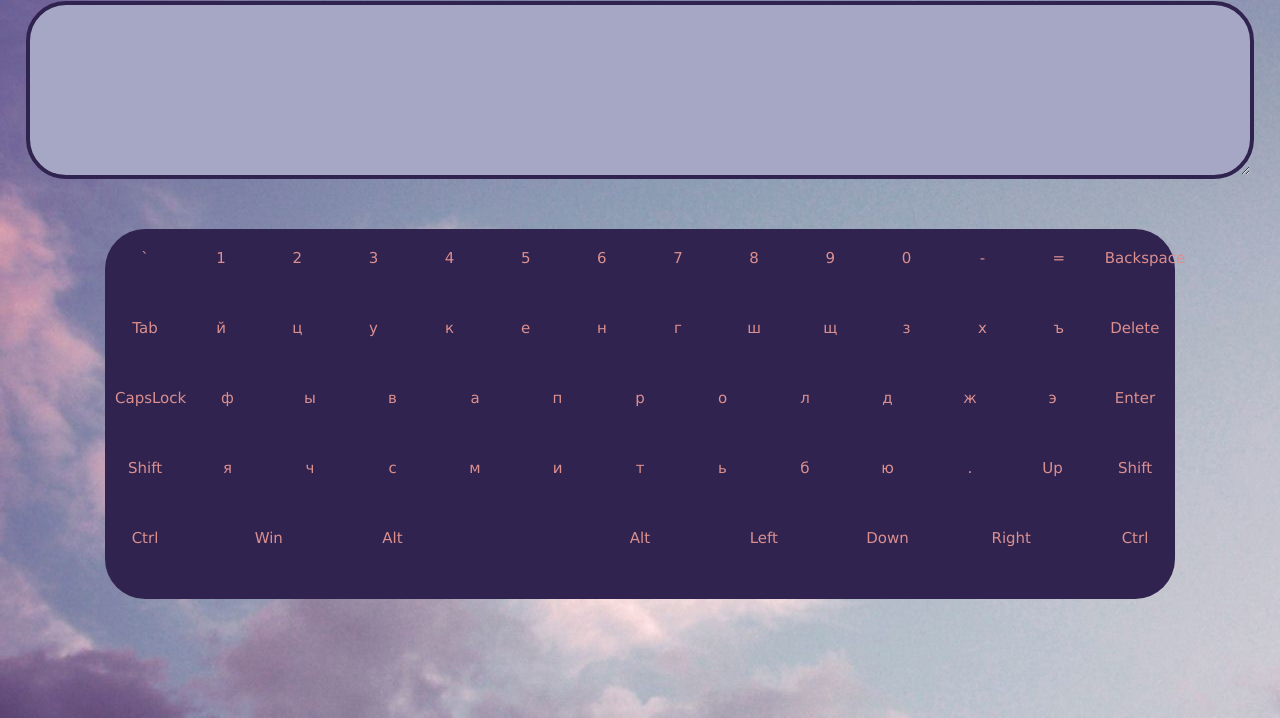
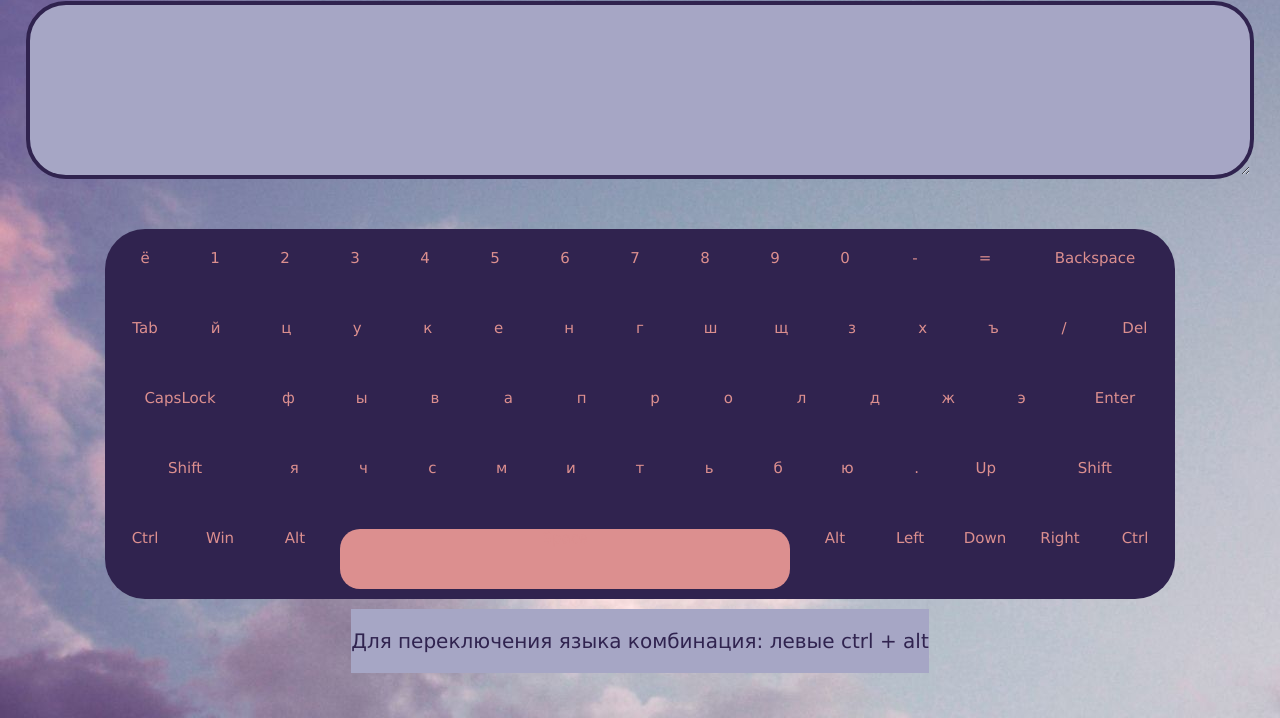
Before and after one commit to catherinakozhemyako/Virtual-Keyboard, a plain HTML site: page index.html in a window 1280 px wide. Shown: the part 82-800 px from the top of the page. Drawn offline with Linux system fonts and the light colour scheme.

Commit message:
refactor: change styles

```diff
--- a/app.js
+++ b/app.js
@@ -1,7 +1,22 @@
 let lang = 'ru';
-let ruKeys = [['`', '1', '2', '3', '4', '5', '6', '7', '8', '9', '0', '-', '=', 'Backspace'], ['Tab', 'й', 'ц', 'у', 'к', 'е', 'н', 'г', 'ш', 'щ', 'з', 'х', 'ъ', 'Delete'],
+let capsMode = false;
+let shift = false;
+
+const ruKeys = [['ё', '1', '2', '3', '4', '5', '6', '7', '8', '9', '0', '-', '=', 'Backspace'], ['Tab', 'й', 'ц', 'у', 'к', 'е', 'н', 'г', 'ш', 'щ', 'з', 'х', 'ъ', '/', 'Del'],
   ['CapsLock', 'ф', 'ы', 'в', 'а', 'п', 'р', 'о', 'л', 'д', 'ж', 'э', 'Enter'], ['Shift', 'я', 'ч', 'с', 'м', 'и', 'т', 'ь', 'б', 'ю', '.', 'Up', 'Shift'],
-  ['Ctrl', 'Win', 'Alt', ' ', 'Alt', 'Left', 'Down', 'Right', 'Ctrl']];
+  ['Ctrl', 'Win', 'Alt', 'Space', 'Alt', 'Left', 'Down', 'Right', 'Ctrl']];
+
+const ruKeysShift = [['Ё', '!', '"', '№', ';', '%', ':', '?', '*', '(', ')', '_', '+', 'Backspace'], ['Tab', 'Й', 'Ц', 'У', 'К', 'Е', 'Н', 'Г', 'Ш', 'Щ', 'З', 'Х', 'Ъ', '\\', 'Del'],
+  ['CapsLock', 'Ф', 'Ы', 'В', 'А', 'П', 'Р', 'О', 'Л', 'Д', 'Ж', 'Э', 'Enter'], ['Shift', 'Я', 'Ч', 'С', 'М', 'И', 'Т', 'Ь', 'Б', 'Ю', '.', 'Up', 'Shift'],
+  ['Ctrl', 'Win', 'Alt', 'Space', 'Alt', 'Left', 'Down', 'Right', 'Ctrl']];
+
+const enKeys = [['`', '1', '2', '3', '4', '5', '6', '7', '8', '9', '0', '-', '=', 'Backspace'], ['Tab', 'q', 'w', 'e', 'r', 't', 'y', 'u', 'i', 'o', 'p', '[', ']', '\\', 'Del'],
+  ['CapsLock', 'a', 's', 'd', 'f', 'g', 'h', 'j', 'k', 'l', ';', '\'', 'Enter'], ['Shift', 'z', 'x', 'c', 'v', 'b', 'n', 'm', ',', '.', '/', 'Up', 'Shift'],
+  ['Ctrl', 'Win', 'Alt', 'Space', 'Alt', 'Left', 'Down', 'Right', 'Ctrl']];
+
+const enKeysShift = [['~', '!', '@', '#', '$', '%', '^', '&', '*', '(', ')', '_', '+', 'Backspace'], ['Tab', 'Q', 'W', 'E', 'R', 'T', 'Y', 'U', 'I', 'O', 'P', '{', '}', '|', 'Del'],
+  ['CapsLock', 'A', 'S', 'D', 'F', 'G', 'H', 'J', 'K', 'L', ':', '"', 'Enter'], ['Shift', 'Z', 'X', 'C', 'V', 'B', 'N', 'M', '<', '>', '?', 'Up', 'Shift'],
+  ['Ctrl', 'Win', 'Alt', 'Space', 'Alt', 'Left', 'Down', 'Right', 'Ctrl']];
 
   function createHeader() {
     const header = document.createElement('header');
@@ -12,6 +27,13 @@ function createHeader() {
     title.innerText = 'Virtual Keyboard';
     header.appendChild(title);
   }
+  function createFooter() {
+    const footer = document.createElement('footer');
+    footer.innerHTML = '<p>Для переключения языка комбинация: левыe ctrl + alt</p>';
+    footer.classList.add('footer');
+    document.body.appendChild(footer);
+  }
+
 function createTextArea() {
   const textArea = document.createElement('textarea');
   textArea.classList.add('textarea');
@@ -21,6 +43,10 @@ function createTextArea() {
 function createButton(role) {
     const button = document.createElement('div');
     button.classList.add('key');
+    button.classList.add(`key-${role}`);
+    if (capsMode === true) {
+      button.innerHTML = `<span>${role.toUpperCase()}</span>`;
+    }
     button.innerHTML = `<span>${role}</span>`;
     return button;
   }
@@ -28,31 +54,65 @@ function createButton(role) {
 function createRow(arr) {
   const row = document.createElement('div');
   row.classList.add('keyboard-row');
-  arr.forEach(element => {
+  arr.forEach((element) => {
     const button = createButton(element);
     row.appendChild(button);
   });
   return row;
 }
 
-function createKeyboard(lang) {
+function createKeyboard(lang, shift) {
   const keyboardWrapper = document.createElement('div');
   keyboardWrapper.classList.add('keyboard-wrapper');
   document.body.appendChild(keyboardWrapper);
-  if (lang === 'ru') {
+  if (lang === 'ru' && shift === false) {
     const keyboard = document.createElement('div');
-    ruKeys.forEach(element => {
-      let row = createRow(element);
+    ruKeys.forEach((element) => {
+      const row = createRow(element);
+      keyboard.appendChild(row);
+    });
+    keyboardWrapper.appendChild(keyboard);
+  }
+  if (lang === 'ru' && shift === true) {
+    const keyboard = document.createElement('div');
+    ruKeysShift.forEach((element) => {
+      const row = createRow(element);
+      keyboard.appendChild(row);
+    });
+    keyboardWrapper.appendChild(keyboard);
+  }
+  if (lang === 'en' && shift === false) {
+    const keyboard = document.createElement('div');
+    enKeys.forEach((element) => {
+      const row = createRow(element);
+      keyboard.appendChild(row);
+    });
+    keyboardWrapper.appendChild(keyboard);
+  }
+  if (lang === 'en' && shift === true) {
+    const keyboard = document.createElement('div');
+    enKeysShift.forEach((element) => {
+      const row = createRow(element);
       keyboard.appendChild(row);
     });
     keyboardWrapper.appendChild(keyboard);
   }
   return keyboardWrapper;
 }
-
 window.addEventListener('load', () => {
   createHeader();
   createTextArea();
-  createKeyboard(lang);
+  createKeyboard(lang, shift);
+  createFooter();
+
+  for (let elementKey of document.getElementsByClassName('key')) {
+    elementKey.addEventListener('mousedown', () => {
+      keyDown(elementKey);
+    });
+    const mouseUpListener = () => {
+      keyUp(elementKey);
+    };
+    elementKey.addEventListener('mouseup', mouseUpListener)
+    elementKey.addEventListener('mouseleave', mouseUpListener)
   }
-);
+});
--- a/style.css
+++ b/style.css
@@ -26,7 +26,6 @@
     text-align: center;
     outline: none;
 }
-
 .keyboard-wrapper{
     width: 1050px;
     border-radius: 40px;
@@ -53,3 +52,52 @@
     color: rgb(220, 143, 143);
     transition-duration: 0.1s;
 }
+
+.footer{
+    text-align: center;
+    font-size: 20px;
+    color: rgb(48, 35, 79);
+    font-family: 'Lucida Sans Unicode', sans-serif;
+    order: 6;
+    background: rgb(166, 166, 197);
+    max-width: 1600px;
+    align-self: center;
+    margin-top: 10px;
+}
+
+.key-Enter{
+    width: 100px;
+    border-radius: 20px;
+    background-size: cover;
+    color: rgb(220, 143, 143);
+}
+
+.key-Space{
+    width: 450px;
+    background: rgb(220, 143, 143);
+    background-size: cover;
+    background-position: center;
+    border-radius: 20px;
+}
+
+.key-Shift,
+.key-Backspace{
+    width: 140px;
+    background-size: cover;
+    border-radius: 20px;
+}
+
+.key-Ctrl,
+.key-Win,
+.key-Del,
+.key-Alt,
+.key-Tab{
+    background-size: cover;
+}
+
+.key-CapsLock{
+    width: 130px;
+    background-size: cover;
+    border-radius: 20px;
+    color: rgb(220, 143, 143);
+}
```
Lines whose indentation alone changed are shown as unchanged.
